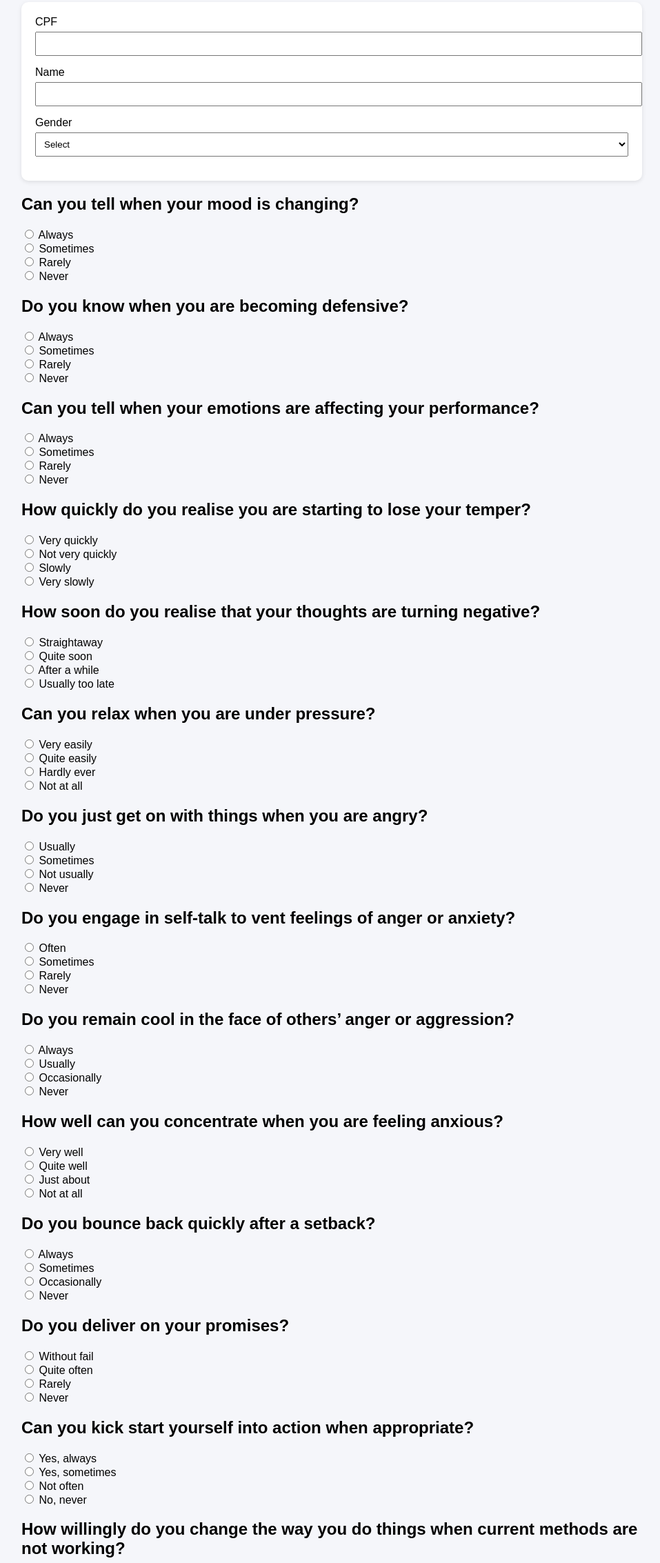
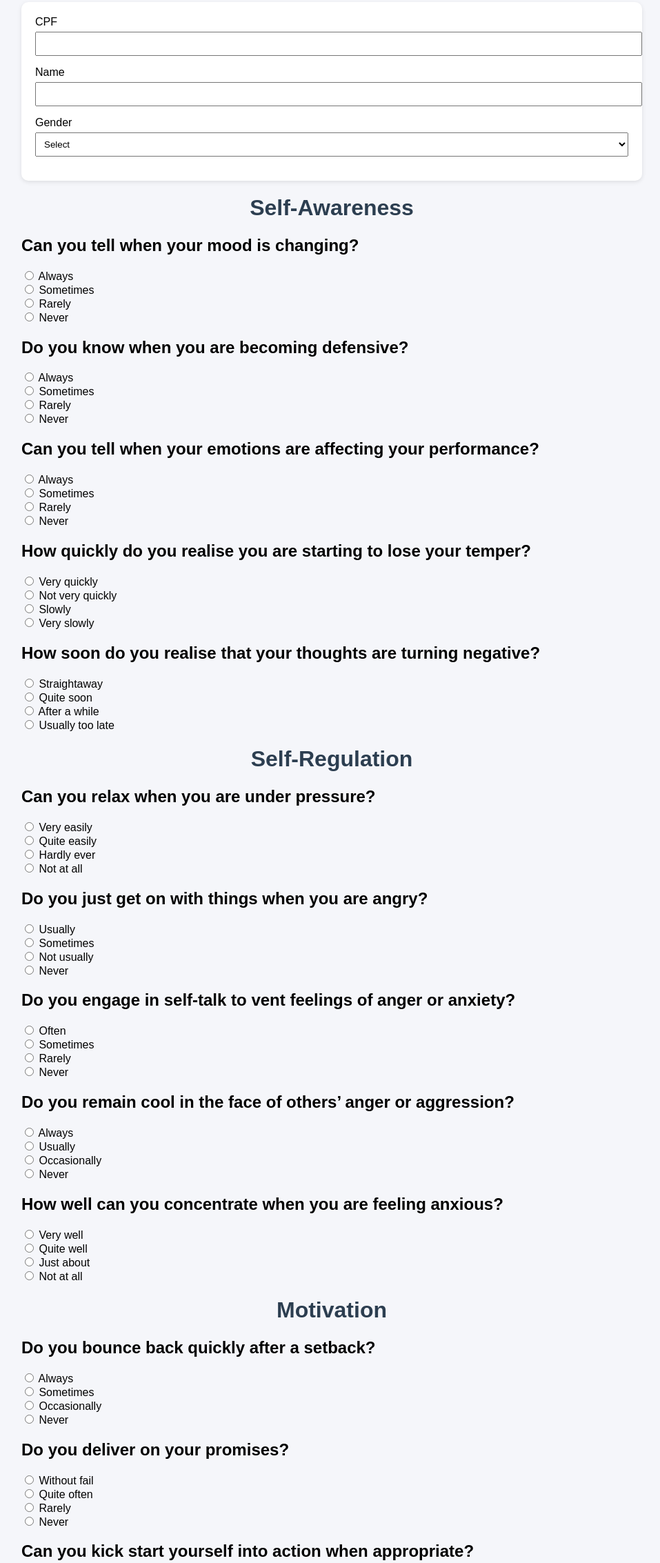
Before and after one commit to ithrohit/weighted-quiz, a plain HTML site: page index.html in a window 1280 px wide. Shown: the part 225-2491 px from the top of the page at 69% size, without its empty margins (159-1116 px from the left). Drawn offline with Linux system fonts and the light colour scheme; no server answers.

Commit message:
Update index.html

```diff
--- a/index.html
+++ b/index.html
@@ -135,7 +135,7 @@ Try to be honest – it’s a waste of time to try to improve your score just to
 <form id="quiz">
 
 <!-- QUESTIONS START -->
-
+<h1>Self-Awareness</h1>
 <h2>Can you tell when your mood is changing?</h2>
 <label><input type='radio' name='q1' value='4'> Always</label><br>
 <label><input type='radio' name='q1' value='3'> Sometimes</label><br>
@@ -161,6 +161,8 @@ Try to be honest – it’s a waste of time to try to improve your score just to
 <label><input type='radio' name='q5' value='3'> Quite soon</label><br>
 <label><input type='radio' name='q5' value='2'> After a while</label><br>
 <label><input type='radio' name='q5' value='1'> Usually too late</label><br>
+
+<h1>Self-Regulation</h1>
 <h2>Can you relax when you are under pressure?</h2>
 <label><input type='radio' name='q6' value='4'> Very easily</label><br>
 <label><input type='radio' name='q6' value='3'> Quite easily</label><br>
@@ -186,6 +188,8 @@ Try to be honest – it’s a waste of time to try to improve your score just to
 <label><input type='radio' name='q10' value='3'> Quite well</label><br>
 <label><input type='radio' name='q10' value='2'> Just about</label><br>
 <label><input type='radio' name='q10' value='1'> Not at all</label><br>
+
+<h1>Motivation</h1>
 <h2>Do you bounce back quickly after a setback?</h2>
 <label><input type='radio' name='q11' value='4'> Always</label><br>
 <label><input type='radio' name='q11' value='3'> Sometimes</label><br>
@@ -211,6 +215,8 @@ Try to be honest – it’s a waste of time to try to improve your score just to
 <label><input type='radio' name='q15' value='3'> Usually</label><br>
 <label><input type='radio' name='q15' value='2'> Rarely</label><br>
 <label><input type='radio' name='q15' value='1'> Never</label><br>
+
+<h1>Social Skills</h1>
 <h2>Do you actively seek ways of resolving conflict?</h2>
 <label><input type='radio' name='q16' value='4'> Yes, often</label><br>
 <label><input type='radio' name='q16' value='3'> Yes, sometimes</label><br>
@@ -236,6 +242,8 @@ Try to be honest – it’s a waste of time to try to improve your score just to
 <label><input type='radio' name='q20' value='3'> Occasionally</label><br>
 <label><input type='radio' name='q20' value='2'> Hardly ever</label><br>
 <label><input type='radio' name='q20' value='1'> Never</label><br>
+
+<h1>Empathy</h1>
 <h2>Do you find yourself able to raise morale and make others feel good?</h2>
 <label><input type='radio' name='q21' value='4'> Yes, often</label><br>
 <label><input type='radio' name='q21' value='3'> Yes, sometimes</label><br>
```
